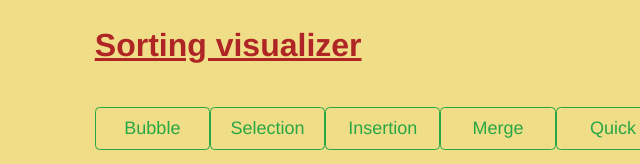
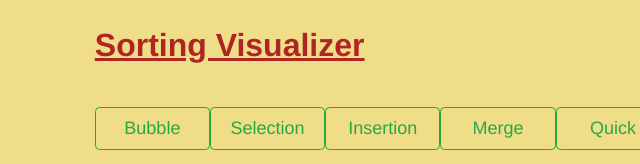
Before and after one commit to eshan1809/Sorting-Visualiser, a plain HTML site: page index.html in a window 1280 px wide. Shown: the top 164 px of the page, 430-1070 px from the left. Drawn offline with nearby package versions, Linux system fonts and the light colour scheme.

```diff
--- a/index.html
+++ b/index.html
@@ -20,7 +20,7 @@
             </div>
 
             <div class="header_right">
-                <p class="nav-heading">Sorting visualizer</p>
+                <p class="nav-heading">Sorting Visualizer</p>
 
                 <div class="algos">
                     <button type="button" class="btn btn-outline-success">Bubble</button>
```
